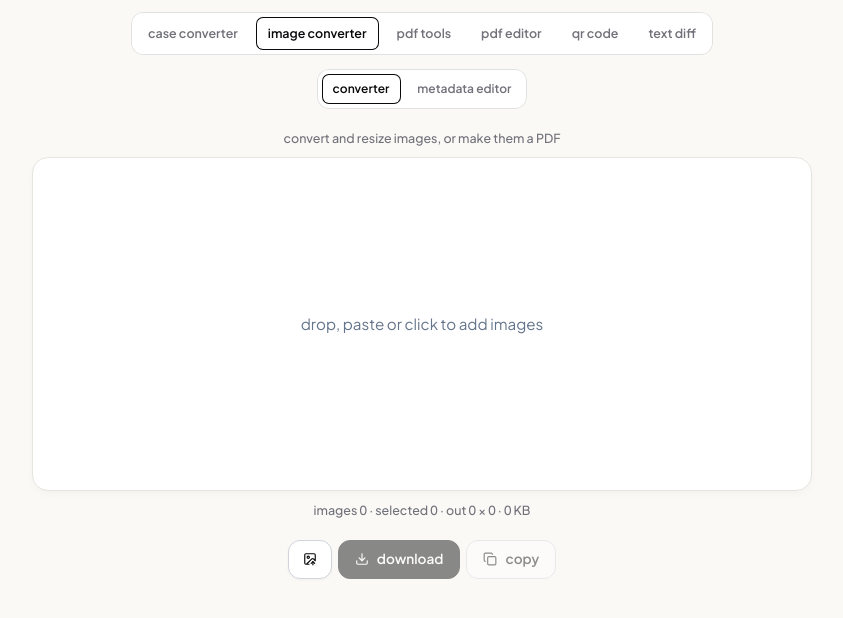
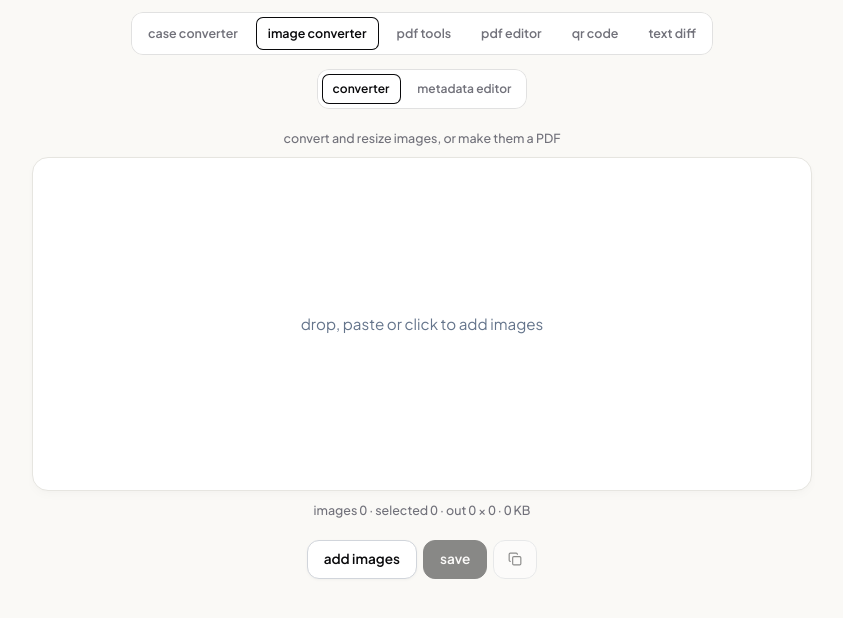
Before and after one commit to shihcb/data-extractor, a React (Vite) app: page / in a window 1280 px wide. Both pictures are taken after a click on the tab "image converter". Shown: the top 618 px of the page, without its empty margins (218-1061 px from the left). Built offline with nearby package versions, Linux system fonts and the light colour scheme.

Commit message:
Image converter: add images / save as words, copy as an icon, the bar saves the selection
Co-Authored-By: Claude Opus 5.5 <noreply@anthropic.com>
Claude-Session: https://claude.ai/code/session_01NQNxKMYQkdTj2jzYbwyqvk

```diff
--- a/src/components/ImageConverter.jsx
+++ b/src/components/ImageConverter.jsx
@@ -1,5 +1,5 @@
 import React, { useCallback, useEffect, useMemo, useRef, useState } from 'react';
-import { ChevronLeft, ChevronRight, Copy, Download, ImageUp, X } from 'lucide-react';
+import { ChevronLeft, ChevronRight, Copy, X } from 'lucide-react';
 import { zipSync } from 'fflate';
 import { IMAGE_FORMATS, encodeImage, estimateImage, jpegsToPdf, loadImage, makeThumb, targetSize } from '../imageConvert';
 import { baseName, copyImageBlob, downloadBlob, isImageFile, isPdfFile, keepFocusAfterRemove, shortName, uniqueNamer, useDoneFlags, usePastedFiles } from '../utils';
@@ -247,10 +247,10 @@ function ConvertImages({ active }) {
     return () => { cancelled = true; clearTimeout(t); };
   }, [selected, settings]);
 
-  const handleDownload = async (e) => {
+  // Every image (the button under the box), or just the selected ones (the bar's)
+  const save = async (e, list) => {
     if (e.detail) e.currentTarget.blur();
-    if (!items.length || busy) return;
-    const list = items;
+    if (!list.length || busy) return;
     try {
       let blob;
       let name;
@@ -289,7 +289,7 @@ function ConvertImages({ active }) {
         name = 'images.zip';
       }
       downloadBlob(blob, name);
-      flagDone('download');
+      if (list === items) flagDone('save');
       if (fellBack) toast(`this browser can't make ${fmt.label}, so it saved PNG`, { warn: true });
       // (it said nothing: an 8000 × 6000 photo came out smaller at 100%)
       else if (clamped) toast('made smaller: that size is more than this browser can draw', { warn: true });
@@ -456,30 +456,27 @@ function ConvertImages({ active }) {
 
       <FlipRow>
         <button
-          className="btn btn-icon"
+          className="btn"
           onClick={(e) => { if (e.detail) e.currentTarget.blur(); inputRef.current?.click(); }}
-          title="Add images"
-          aria-label="Add images"
         >
-          <ImageUp size={14} />
+          add images
         </button>
         <button
-          className={`btn btn-primary ${done.download ? 'btn-done' : ''}`}
-          onClick={handleDownload}
+          className={`btn btn-primary ${done.save ? 'btn-done' : ''}`}
+          onClick={(e) => save(e, items)}
           disabled={!items.length || !!busy}
         >
-          {/* Always just "download": no working text while it converts */}
-          <Download size={14} />
-          download
+          {/* Always just "save": no working text while it converts */}
+          save
         </button>
         <button
-          className={`btn ${done.copy ? 'btn-done' : ''}`}
+          className={`btn btn-icon ${done.copy ? 'btn-done' : ''}`}
           onClick={handleCopy}
           disabled={!selected}
           title="Copy the selected image (or the first one) as PNG"
+          aria-label="Copy the selected image as PNG"
         >
           <Copy size={14} />
-          copy
         </button>
       </FlipRow>
       {/* Selecting, deleting, clearing: the bulk bar (as in PDF tools) */}
@@ -491,7 +488,12 @@ function ConvertImages({ active }) {
         onSelectAll={(all) => setPicked(all ? new Set(items.map(i => i.id)) : new Set())}
         onDelete={() => removeItems(new Set(picked))}
         history={history}
-      />
+      >
+        {/* The selected images only (as PDF tools' save) */}
+        <button className="bulk-btn" onClick={(e) => save(e, items.filter(i => picked.has(i.id)))} disabled={!picked.size || !!busy}>
+          save
+        </button>
+      </BulkBar>
     </div>
   );
 }
```
